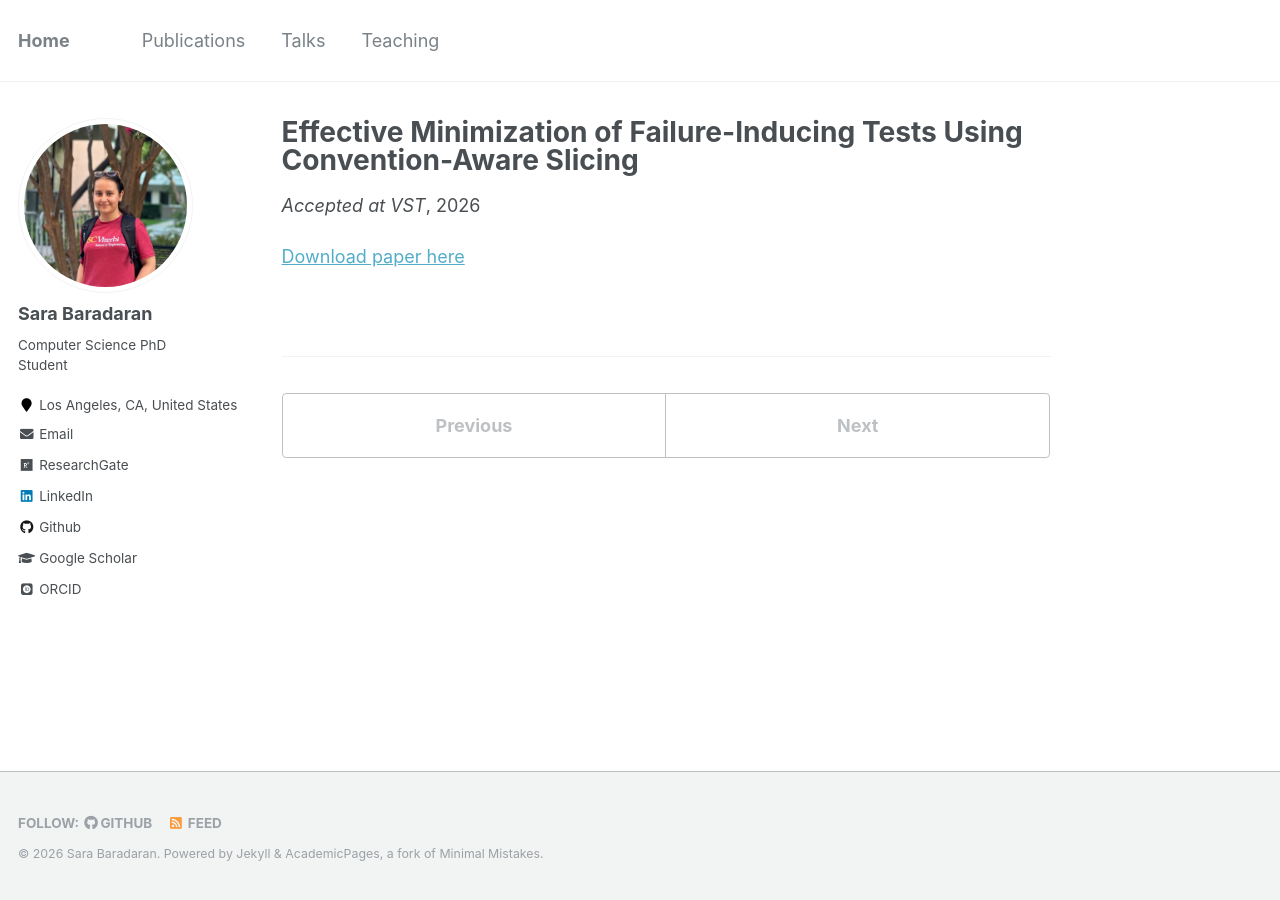
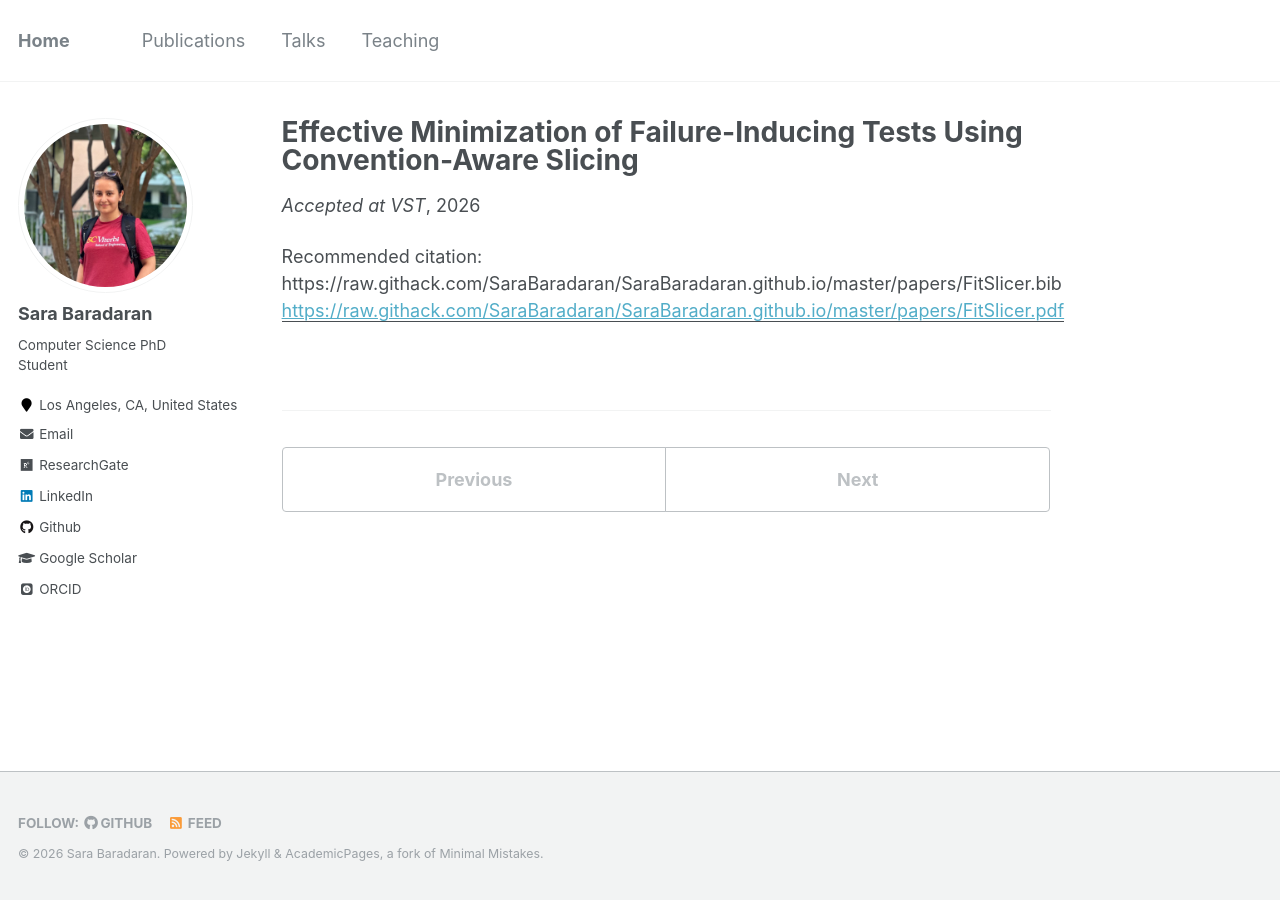
Before and after one commit to SaraBaradaran/SaraBaradaran.github.io, a Jekyll site: the page built from _publications/FitSlicer.md, in a window 1280 px wide. Built offline with Jekyll 4.4.1, drawn with Linux system fonts in a browser that asks for light colours; some web fonts are replaced.

Commit message:
Update FitSlicer.md

```diff
--- a/_publications/FitSlicer.md
+++ b/_publications/FitSlicer.md
@@ -4,6 +4,7 @@ collection: publications
 excerpt: 'In this paper, we propose a slicing-based approach to minimize failure-triggering.'
 date: 2026-12-12
 venue: 'Accepted at VST'
+image: 'https://raw.githubusercontent.com/SaraBaradaran/SaraBaradaran.github.io/main/FitSlicer.png'
+citation: 'https://raw.githack.com/SaraBaradaran/SaraBaradaran.github.io/master/papers/FitSlicer.bib'
+paperurl: 'https://raw.githack.com/SaraBaradaran/SaraBaradaran.github.io/master/papers/FitSlicer.pdf'
 ---
-
-[Download paper here](https://raw.githack.com/SaraBaradaran/SaraBaradaran.github.io/master/papers/FitSlicer.pdf)
```
